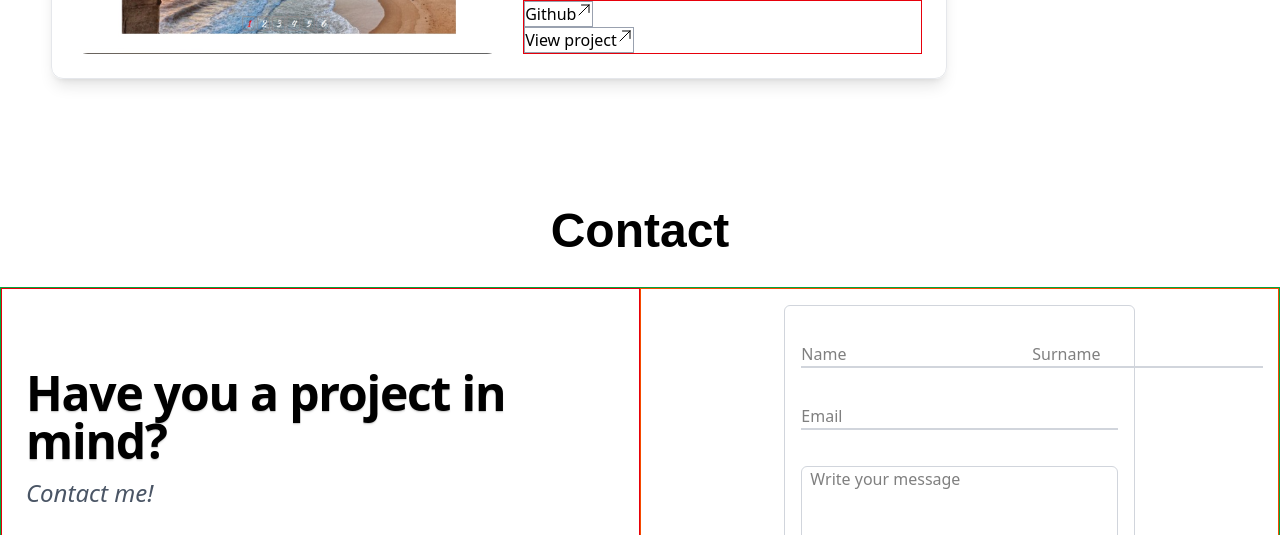
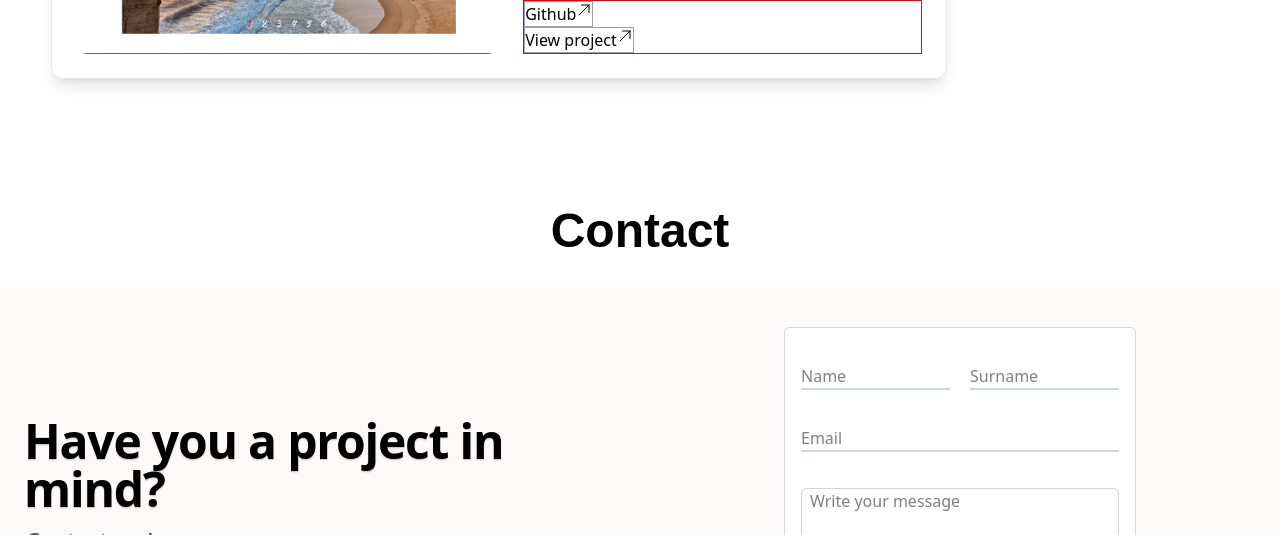
Before and after one commit to GloriaMaggioni/Portfolio_2025, a website: page portfolio2025/portfolio_2025.html in a window 1280 px wide. Shown: the part 2724-3259 px from the top of the page. Drawn offline with nearby package versions, Linux system fonts and the light colour scheme; a web font is replaced by a local one.

Commit message:
Add section' contact

```diff
--- a/portfolio2025/portfolio_2025.html
+++ b/portfolio2025/portfolio_2025.html
@@ -220,41 +220,41 @@
 
 <section class="contact-section w-full h-200">
     <h2 class="text-center mt-16 mb-8 text-5xl font-extrabold ">Contact</h2>
-    <div class="contactContent-container w-full flex border border-solid border-green-600">
-      <div class=" w-1/2 p-6 flex flex-col justify-center border border-solid border-red-600">
+    <div class="contactContent-container w-full flex  bg-red-200/10">
+      <div class=" w-1/2 p-6 flex flex-col justify-center ">
          <h4 class="font-extrabold tracking-tight leading-none md:text-3xl xl:text-5xl text-shadow-sm">Have you a project in mind? </h4>
          <p class=" mt-3 mb-6 font-light text-gray-600 text-base md:text-lg lg:text-2xl italic">Contact me! </p>
 
          <div class="contact-icons  p-2 flex gap-5 items-center ">
-            <a href="">
+            <a href="https://github.com/GloriaMaggioni" target="_blank">
               <i class="fab fa-github text-2xl"></i>
             </a>
-            <a href="">
+            <a href="https://www.linkedin.com/in/gloria-maggioni-154474151/" target="_blank">
               <i class="fab fa-linkedin text-2xl"></i>
             </a>
-            <a href="">
+            <a href="https://www.instagram.com/glok.dev/" target="_blank">
               <i class="fab fa-instagram text-2xl"></i>
             </a>
          </div>
     </div>
-    <div class="contact-form-container w-1/2 border border-solid border-orange-600">
+    <div class="contact-form-container w-1/2 mt-6 ">
 
-      <form action="" class="w-[55%] mx-auto m-4 p-4 border border-solid border-gray-300 rounded-md">
-        <div class="fullName flex items-center justify-between group mt-5">
-          <span class="">
-            <input type="text" placeholder="Name" class="border-0 border-b-2 border-gray-300" required>
+      <form action="" class="w-[55%] max-w-md mx-auto m-4 p-4 border border-solid border-gray-300 rounded-md bg-white">
+        <div class="fullName flex flex-col justify-between md:flex-row items-center group mt-5 gap-5">
+          <span class="w-full">
+            <input type="text" placeholder="Name" class=" w-full  border-0 border-b-2 border-gray-300" required>
           </span>
-          <span>
-            <input type="text" placeholder="Surname" class="border-0 border-b-2 border-gray-300" required>
+          <span class="w-full">
+            <input type="text" placeholder="Surname" class=" w-full  border-0 border-b-2 border-gray-300" required>
           </span>
         </div>
         <div class="email mt-9 mb-5">
           <input type="email" placeholder="Email" class="w-full  border-0 border-b-2 border-gray-300" required>
         </div>
-        <div class="message h-24 mt-9 mb-5 ">
+        <div class="message h-40 mt-9  ">
           <textarea name="" id=""  placeholder="Write your message" class="w-full h-full   pl-2 border border-gray-300 rounded-md"></textarea>
         </div>
-        <button type="submit" class="px-3 py-2  text-base font-medium text-center text-white rounded-lg bg-red-600 border border-red-600">Send</button>
+        <button type="submit" class="px-3 py-2 mt-8 text-base font-medium text-center text-white rounded-lg bg-red-600 border border-red-600 hover:bg-red-200 hover:text-black hover:cursor-pointer">Send</button>
       </form>
     </div>
     </div>
```
